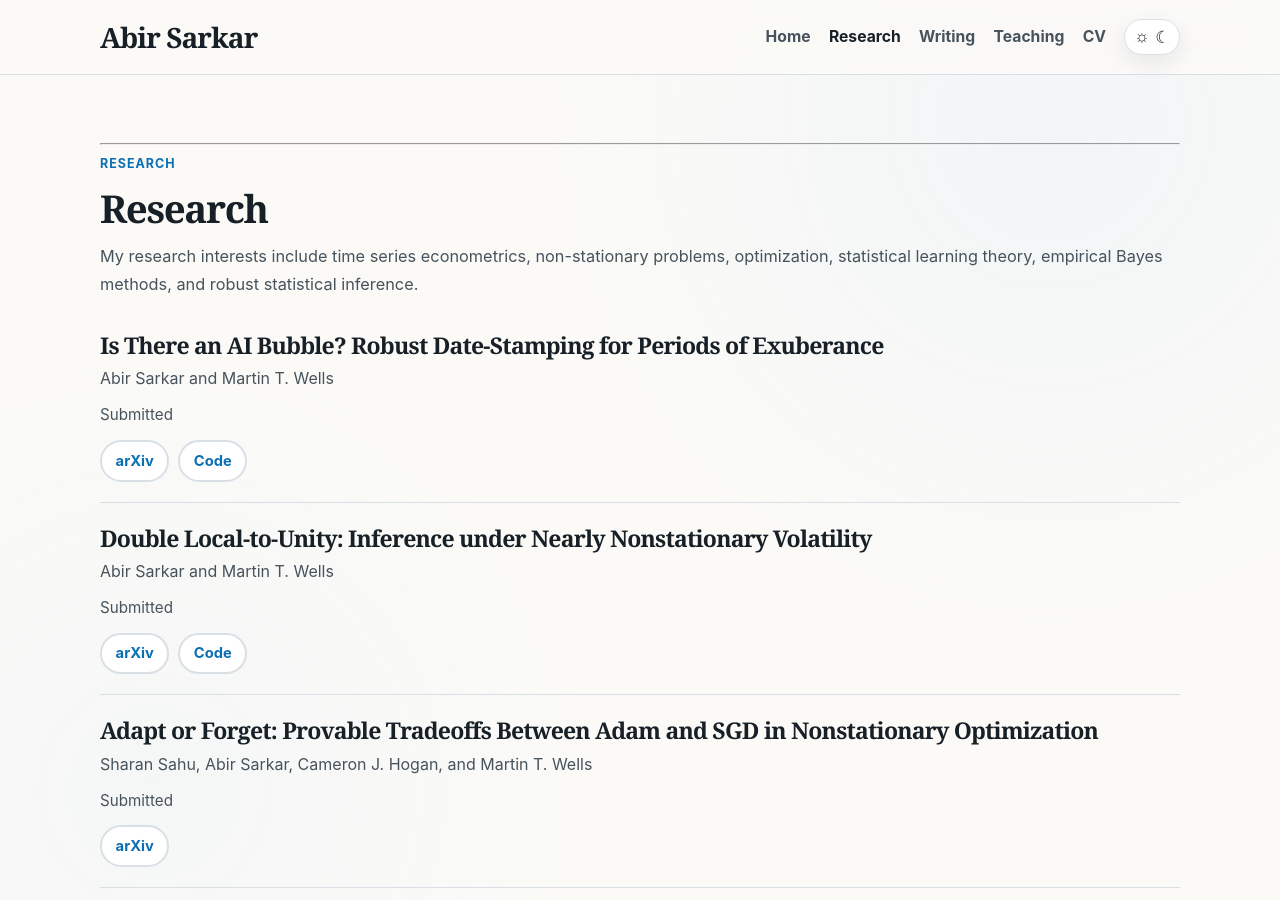
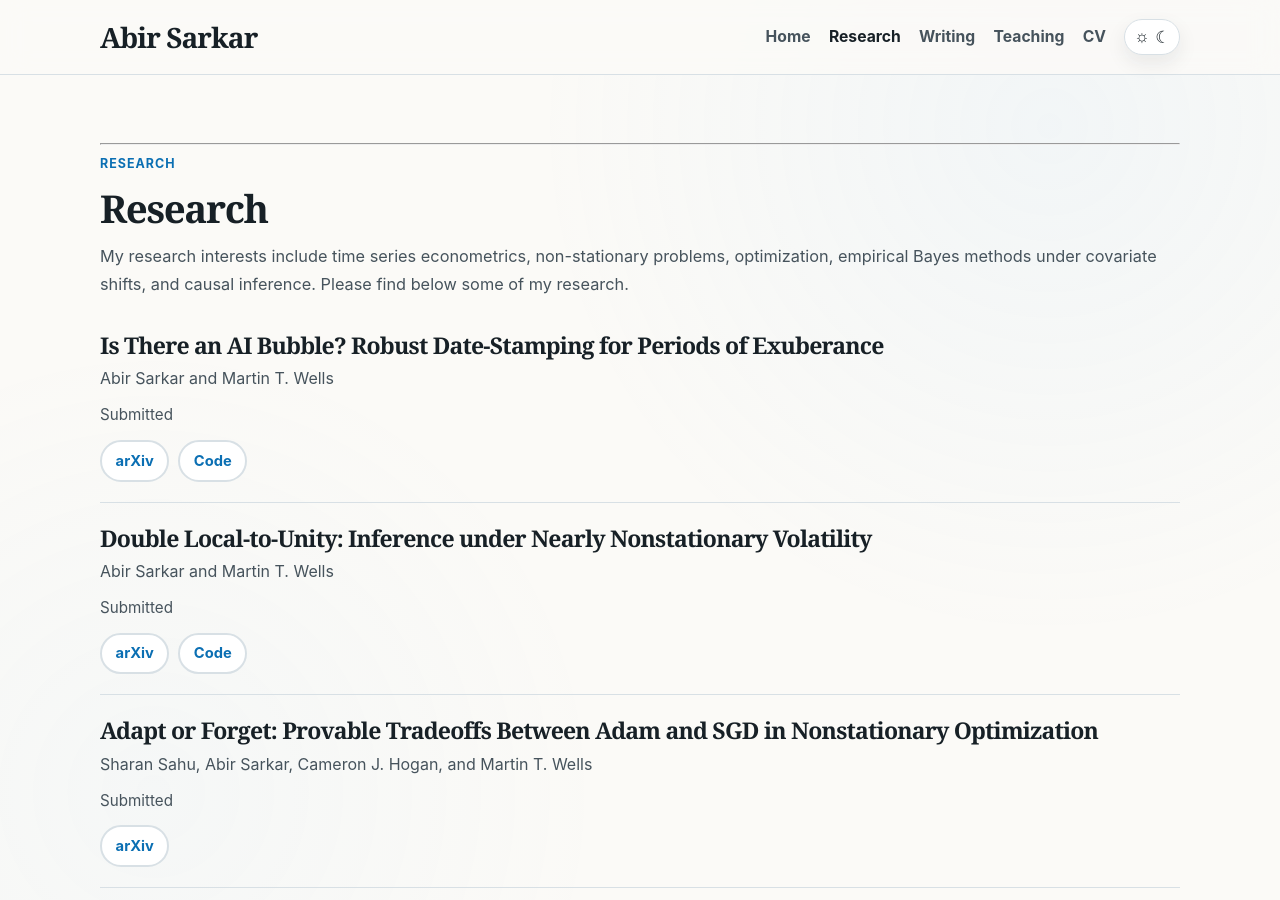
Before and after one commit to AbirS2026/AbirS2026.github.io, a Jekyll site: the page built from research.md, in a window 1280 px wide and 900 px high. Built offline with Jekyll 4.4.1, drawn with Linux system fonts in a browser that asks for light colours; our own code applies the rules of GitHub Pages for plain Markdown files; a style sheet for code colours, icons or effects is not loaded.

Commit message:
Update research.md

```diff
--- a/research.md
+++ b/research.md
@@ -6,8 +6,7 @@
 
 <p class="research-intro">
   My research interests include time series econometrics, non-stationary problems,
-  optimization, statistical learning theory, empirical Bayes methods, and robust
-  statistical inference.
+  optimization, empirical Bayes methods under covariate shifts, and causal inference. Please find below some of my research.
 </p>
 
 <div class="paper-list">
```
